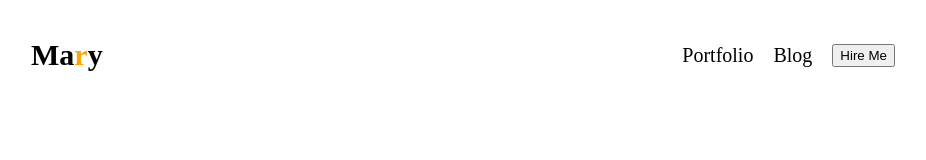
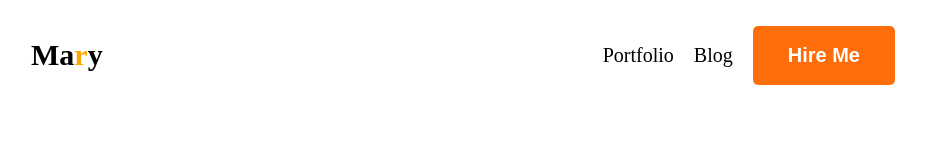
Before and after one commit to cosmokhairul/web-dev-portfolio, a plain HTML site: page index.html in a window 1280 px wide. Shown: the whole page, without its empty margins (177-1103 px from the left). Drawn offline with Linux system fonts and the light colour scheme.

Commit message:
Styles added

```diff
--- a/index.html
+++ b/index.html
@@ -13,7 +13,7 @@
         <ul class="nav-menu">
           <li><a href="">Portfolio</a></li>
           <li><a href="">Blog</a></li>
-          <button>Hire Me</button>
+          <button class="btn-primary">Hire Me</button>
         </ul>
       </nav>
     </header>
--- a/styles/portfolio.css
+++ b/styles/portfolio.css
@@ -27,4 +27,16 @@ nav li a {
 
 nav ul {
   display: flex;
+  align-items: center;
 }
+
+.btn-primary {
+  background-color: #fd6e0a;
+  font-size: 20px;
+  font-weight: bold;
+  color: white;
+  padding: 18px 35px;
+  border-radius: 5px;
+  border: none;
+  cursor: pointer;
+}
```
